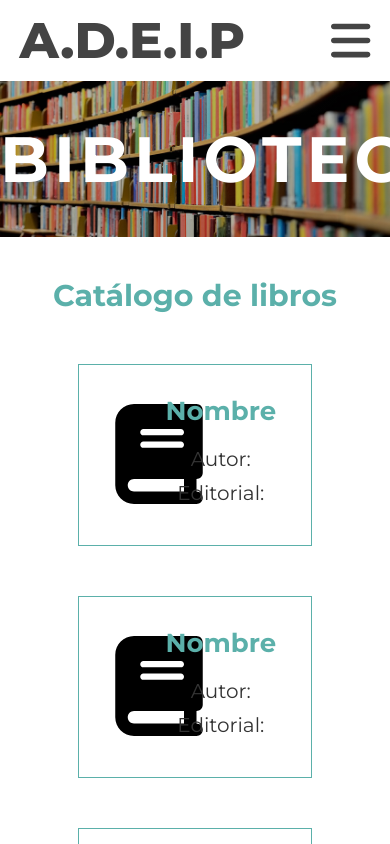
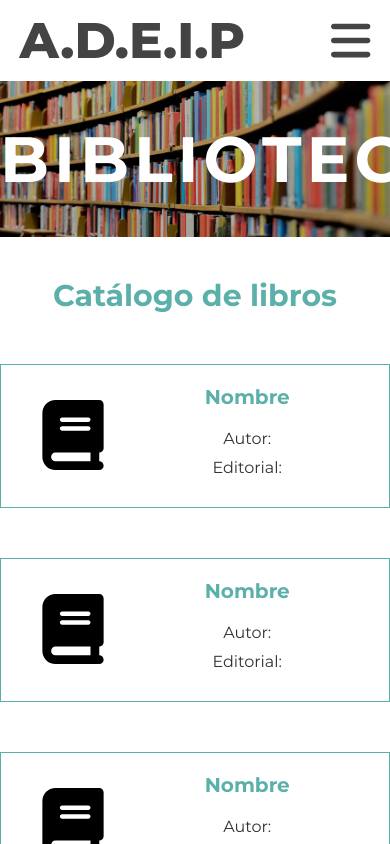
Before and after one commit to sleklere/adeip, a React (Create React App) app: page /biblioteca in a window 390 px wide. Shown: the top 844 px of the page. Built offline with nearby package versions, Linux system fonts and the light colour scheme; a web font is replaced by a local one.

Commit message:
Responsive Biblioteca and Actividades Academicas in process

```diff
--- a/src/Components/Book.module.css
+++ b/src/Components/Book.module.css
@@ -3,7 +3,7 @@
 /*/ /////////////////////////////*/
 
 .librosContainer {
-  width: 55%;
+  width: 95rem;
   border: 1px solid #5bb0aa;
 
   display: flex;
@@ -47,14 +47,80 @@
 /*/ /////////////////////////////*/
 /*////////MEDIA QUERIES/////////*/
 /*/ /////////////////////////////*/
-@media (max-width: 1600px) {
+@media (max-width: 1280px) {
   .librosContainer {
-    width: 65%;
+    width: 90%;
   }
 }
 
-@media (max-width: 1300px) {
+@media (max-width: 1024px) {
   .librosContainer {
-    width: 75%;
+    width: 100%;
   }
 }
+
+@media (max-width: 850px) {
+  .librosContainer {
+    width: 100%;
+  }
+
+  .librosInfoContainer h3 {
+    font-size: 2.2rem;
+
+    margin-bottom: 2rem;
+  }
+
+  .librosInfoContainer p {
+    font-size: 1.8rem;
+
+    margin-bottom: 1rem;
+  }
+}
+
+@media (max-width: 650px) {
+  .librosContainer {
+    padding: 2rem;
+  }
+
+  .iconLibro {
+    width: 8rem;
+    height: 8rem;
+    color: black;
+  }
+
+  .librosInfoContainer h3 {
+    font-size: 2rem;
+
+    margin-bottom: 2rem;
+  }
+
+  .librosInfoContainer p {
+    font-size: 1.6rem;
+
+    margin-bottom: 1rem;
+  }
+}
+
+@media (max-width: 550px) {
+  .librosContainer {
+    padding: 2rem;
+  }
+
+  .iconLibro {
+    width: 7rem;
+    height: 7rem;
+    color: black;
+  }
+
+  .librosInfoContainer h3 {
+    font-size: 2rem;
+
+    margin-bottom: 2rem;
+  }
+
+  .librosInfoContainer p {
+    font-size: 1.6rem;
+
+    margin-bottom: 1rem;
+  }
+}
--- a/src/Components/Course.module.css
+++ b/src/Components/Course.module.css
@@ -51,3 +51,19 @@
   padding: 1rem;
   margin-bottom: 1.5rem;
 }
+
+/*/ /////////////////////////////*/
+/*////////MEDIA QUERIES/////////*/
+/*/ /////////////////////////////*/
+@media (max-width: 1200px) {
+  .curso {
+    width: 50rem;
+    margin-bottom: 5rem;
+  }
+}
+
+@media (max-width: 650px) {
+  .curso {
+    width: 45rem;
+  }
+}
--- a/src/Pages/ActividadesAcademicas.module.css
+++ b/src/Pages/ActividadesAcademicas.module.css
@@ -44,3 +44,25 @@ main h2 {
   justify-content: center;
   gap: 5%;
 }
+
+/*/ /////////////////////////////*/
+/*////////MEDIA QUERIES/////////*/
+/*/ /////////////////////////////*/
+@media (max-width: 1700px) {
+  main {
+    width: 90%;
+  }
+}
+
+@media (max-width: 1500px) {
+  main {
+    width: 100%;
+  }
+}
+
+@media (max-width: 1200px) {
+  .cursos-container {
+    flex-direction: column;
+    align-items: center;
+  }
+}
--- a/src/Pages/Biblioteca.module.css
+++ b/src/Pages/Biblioteca.module.css
@@ -86,14 +86,45 @@ main h2 {
   }
 }
 
-@media (max-width: 1000px) {
+@media (max-width: 1024px) {
   .bibliotecaria {
     width: 60%;
   }
 }
 
-@media (max-width: 800px) {
+@media (max-width: 850px) {
+  main h2 {
+    font-size: 2.4rem;
+  }
+  /*/ ///////BIBLIOTECARIA/////////*/
   .bibliotecaria {
     width: 70%;
   }
 }
+
+@media (max-width: 768px) {
+  .bibliotecaria {
+    width: 80%;
+  }
+}
+
+@media (max-width: 600px) {
+  .bibliotecaria {
+    width: 90%;
+  }
+}
+
+@media (max-with: 500px) {
+  /* .titulo h1 {
+    font-size: 3rem;
+  } */
+
+  .bibliotecaria {
+    width: 100%;
+  }
+
+  .imgBibliotecaria {
+    width: 20rem;
+    height: 20rem;
+  }
+}
```
